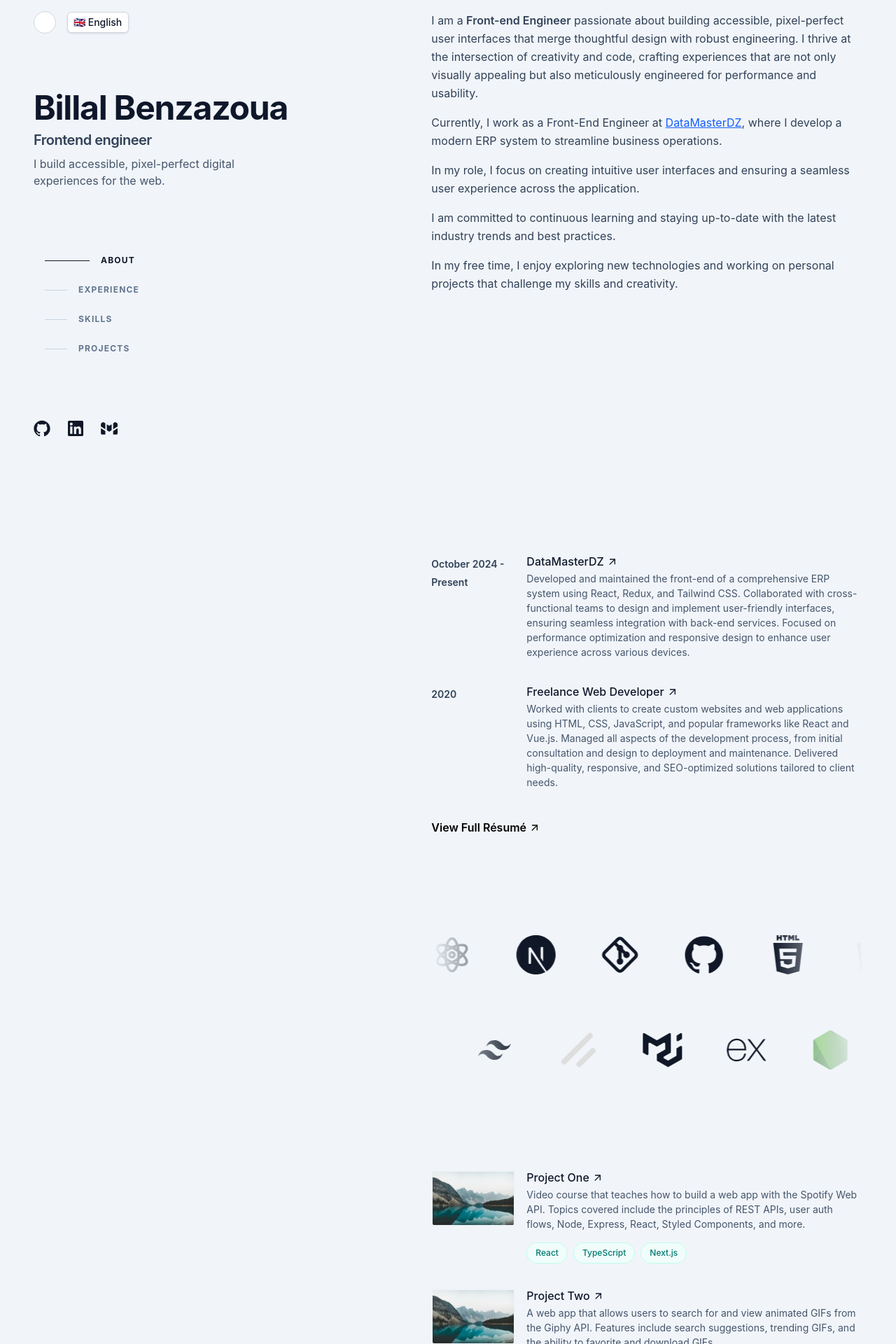
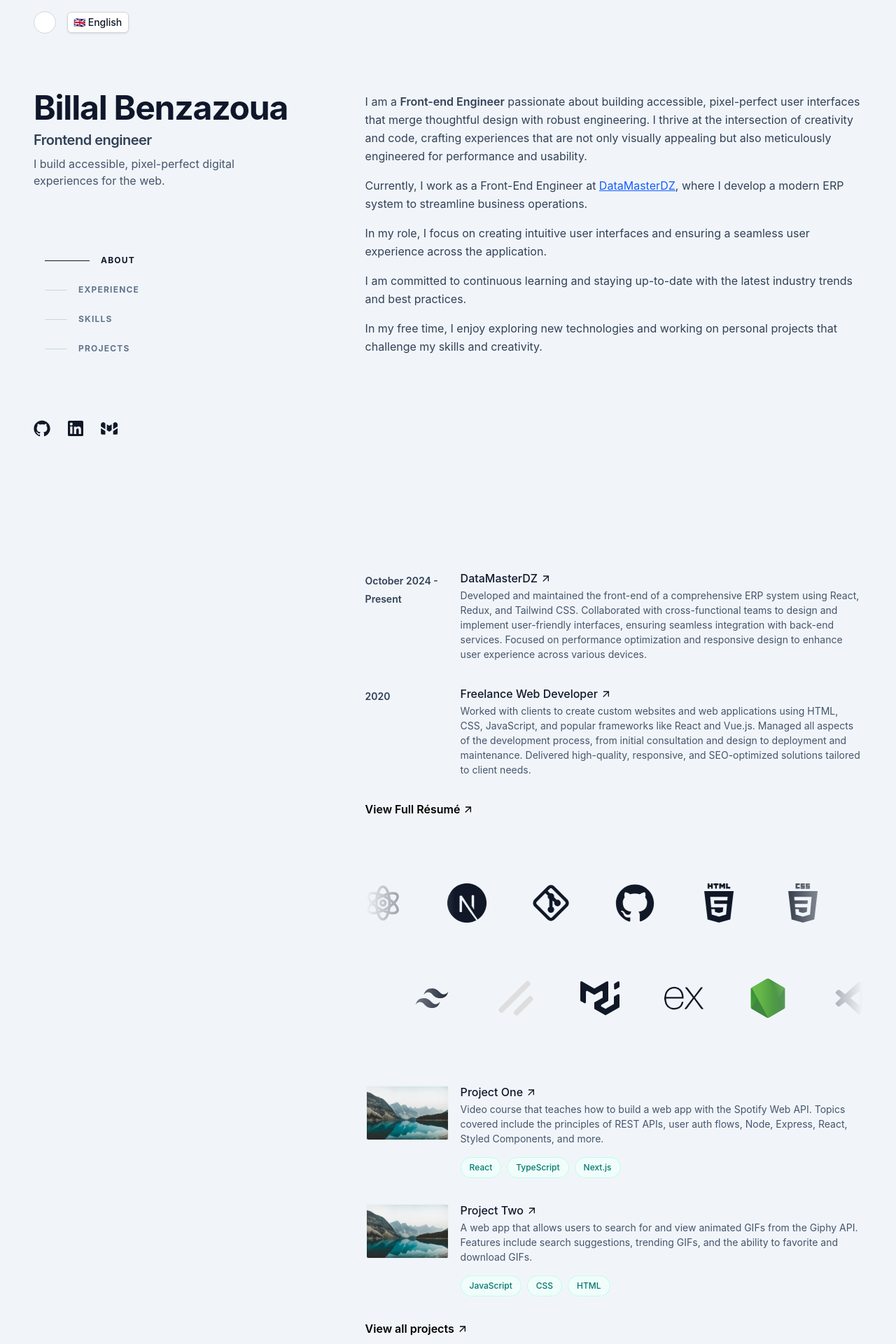
Before and after one commit to billalben/portfolio_v2, a Next.js app: page /en in a window 1280 px wide. Shown: the part 80-2000 px from the top of the page at 70% size. Built offline with nearby package versions, Linux system fonts and the light colour scheme.

Commit message:
Refactor layout and section components for improved styling and structure; update BackgroundGlow gradient logic and adjust section heights

```diff
--- a/src/app/[locale]/layout.tsx
+++ b/src/app/[locale]/layout.tsx
@@ -1,4 +1,3 @@
-import type { Metadata } from "next";
 import { hasLocale, Locale, NextIntlClientProvider } from "next-intl";
 import { getMessages, getTranslations, setRequestLocale } from "next-intl/server";
 import { Inter } from "next/font/google";
@@ -53,13 +52,7 @@ export default async function RootLayout({ children, params }: LayoutProps<"/[lo
     const messages = await getMessages();
 
     return (
-        <html
-            data-theme="dark"
-            lang={locale}
-            dir={isRTL(locale) ? "rtl" : "ltr"}
-            //   className={`locale-${locale} ${jakarta.variable} ${rubik.variable} ${cairo.variable}`}
-            suppressHydrationWarning
-        >
+        <html data-theme="dark" lang={locale} dir={isRTL(locale) ? "rtl" : "ltr"} suppressHydrationWarning>
             <body className={`${inter.variable} antialiased bg-slate-100 dark:bg-slate-900 leading-relaxed relative`}>
                 <BackgroundGlow />
                 <div className="mx-auto min-h-screen max-w-7xl px-6 py-12 font-sans md:px-12 md:py-16 lg:py-0">
--- a/src/app/[locale]/page.tsx
+++ b/src/app/[locale]/page.tsx
@@ -15,7 +15,7 @@ export default async function HomePage({ params }: PageProps<"/[locale]">) {
         <div className="lg:flex lg:justify-between lg:gap-4">
             <Header />
 
-            <main className="relative pt-24 lg:w-[52%] lg:py-24">
+            <main className="relative lg:w-[60%] flex flex-col gap-24">
                 <About />
                 <Experience />
                 <Skills />
--- a/src/components/BackgroundGlow.tsx
+++ b/src/components/BackgroundGlow.tsx
@@ -42,11 +42,24 @@ const BackgroundGlow = () => {
             if (!frameId) {
                 frameId = requestAnimationFrame(() => {
                     if (glowRef.current) {
-                        glowRef.current.style.background = `radial-gradient(
-              600px at ${position.current.x}px ${position.current.y}px,
-              ${theme === "dark" ? "rgba(99,102,241,0.20)" : "rgba(56,189,248,0.20)"},
-              transparent 80%
+                        const isDark = theme === "dark";
+                        const tint = isDark ? "99,102,241" : "56,189,248";
+                        const gradient = isDark
+                            ? `radial-gradient(
+              circle 600px at ${position.current.x}px ${position.current.y}px,
+              rgba(${tint},0.035) 0%,
+              rgba(${tint},0.018) 35%,
+              rgba(${tint},0.006) 55%,
+              transparent 72%
+            )`
+                            : `radial-gradient(
+              circle 600px at ${position.current.x}px ${position.current.y}px,
+              rgba(${tint},0.14) 0%,
+              rgba(${tint},0.07) 35%,
+              rgba(${tint},0.025) 55%,
+              transparent 72%
             )`;
+                        glowRef.current.style.background = gradient;
                     }
                     frameId = 0;
                 });
@@ -66,7 +79,7 @@ const BackgroundGlow = () => {
 
     if (!enabled) return null; // ❌ Don't render on small screens
 
-    return <div ref={glowRef} className="pointer-events-none fixed inset-0 z-[-1] transition duration-300" />;
+    return <div ref={glowRef} className="pointer-events-none fixed inset-0 z-[-1]" />;
 };
 
 export default BackgroundGlow;
--- a/src/components/sections/About.tsx
+++ b/src/components/sections/About.tsx
@@ -7,16 +7,16 @@ const About = () => {
     const tHeader = useTranslations("Header");
 
     return (
-        <section id="about" className="h-[calc(100vh-24px)] scroll-mt-14 lg:scroll-mt-24">
+        <section id="about" className="h-screen scroll-mt-14">
             <SectionTitle id="about">{tHeader("sections.about")}</SectionTitle>
-            <div>
-                <p className="mb-4 text-slate-700 dark:text-slate-400">
+            <div className="flex flex-col gap-4 justify-center h-full">
+                <p className="text-slate-700 dark:text-slate-400">
                     {t.rich("p1", {
                         strong: (chunks) => <strong className="font-semibold">{chunks}</strong>,
                     })}
                 </p>
 
-                <p className="mb-4 text-slate-700 dark:text-slate-400">
+                <p className="text-slate-700 dark:text-slate-400">
                     {t.rich("p2", {
                         link: (chunks) => (
                             <a
@@ -31,11 +31,11 @@ const About = () => {
                     })}
                 </p>
 
-                <p className="mb-4 text-slate-700 dark:text-slate-400">{t("p3")}</p>
+                <p className="text-slate-700 dark:text-slate-400">{t("p3")}</p>
 
-                <p className="mb-4 text-slate-700 dark:text-slate-400">{t("p4")}</p>
+                <p className="text-slate-700 dark:text-slate-400">{t("p4")}</p>
 
-                <p className="mb-4 text-slate-700 dark:text-slate-400">{t("p5")}</p>
+                <p className="text-slate-700 dark:text-slate-400">{t("p5")}</p>
             </div>
         </section>
     );
--- a/src/components/sections/Experience.tsx
+++ b/src/components/sections/Experience.tsx
@@ -23,8 +23,10 @@ const Experience = () => {
     const tHeader = useTranslations("Header");
 
     return (
-        <section id="experience" className="mb-16 scroll-mt-14 md:mb-24 lg:mb-36 lg:scroll-mt-24">
+        <section id="experience">
             <SectionTitle id="experience">{tHeader("sections.experience")}</SectionTitle>
+
+            <div className="flex flex-col gap-8">
                 <ul className="group/list flex flex-col gap-8">
                     {EXPERIENCES.map((experience) => (
                         <li key={experience.id}>
@@ -40,7 +42,6 @@ const Experience = () => {
                     ))}
                 </ul>
 
-            <div className="mt-10">
                 {/* link for pdf resume */}
                 <Link
                     href="/resume.pdf"
--- a/src/components/sections/Footer.tsx
+++ b/src/components/sections/Footer.tsx
@@ -3,7 +3,7 @@ import { useTranslations } from "next-intl";
 const Footer = () => {
     const t = useTranslations("Footer");
 
-    return <footer className="max-w-md pb-16 text-sm text-slate-500 sm:pb-0">{t("text")}</footer>;
+    return <footer className="max-w-md lg:pb-16 text-sm text-slate-500">{t("text")}</footer>;
 };
 
 export default Footer;
--- a/src/components/sections/Header.tsx
+++ b/src/components/sections/Header.tsx
@@ -94,7 +94,7 @@ const Header = () => {
                                     aria-current={isActive ? "page" : undefined}
                                 >
                                     <span
-                                        className={`nav-indicator mx-4 h-px w-8 transition-all motion-reduce:transition-none
+                                        className={`nav-indicator mx-4 h-px w-8 transition-all duration-300
                       ${isActive ? "w-16 bg-slate-900 dark:bg-slate-200" : "bg-slate-300 dark:bg-slate-600"}
                       group-hover:w-16 group-hover:bg-slate-900 dark:group-hover:bg-slate-200
                       group-focus-visible:w-16 group-focus-visible:bg-slate-900 dark:group-focus-visible:bg-slate-200`}
--- a/src/components/sections/Projects.tsx
+++ b/src/components/sections/Projects.tsx
@@ -27,8 +27,9 @@ const Projects = () => {
     const tHeader = useTranslations("Header");
 
     return (
-        <section id="projects" className="mb-16 scroll-mt-14 md:mb-24 lg:mb-36 lg:scroll-mt-24">
+        <section id="projects">
             <SectionTitle id="projects">{tHeader("sections.projects")}</SectionTitle>
+            <div className="flex flex-col gap-8 h-full justify-center">
                 <ul className="group/list flex flex-col gap-8">
                     {PROJECTS.map((project) => (
                         <li key={project.id}>
@@ -44,7 +45,6 @@ const Projects = () => {
                     ))}
                 </ul>
 
-            <div className="mt-10">
                 {/* show all projects in /projects route */}
                 <Link href="/projects" className="flex items-center gap-1 leading-tight font-semibold group/link text-base">
                     {t("viewAll")}
--- a/src/components/sections/Skills.tsx
+++ b/src/components/sections/Skills.tsx
@@ -46,7 +46,7 @@ const Skills = () => {
     ];
 
     return (
-        <section id="skills" className="mb-16 scroll-mt-14 md:mb-24 lg:mb-36 lg:scroll-mt-24">
+        <section id="skills">
             <SectionTitle id="skills">{tHeader("sections.skills")}</SectionTitle>
             <div className="space-y-20">
                 <LogoCarousel logos={logos} move="right" />
```
Lines whose indentation alone changed are shown as unchanged.
